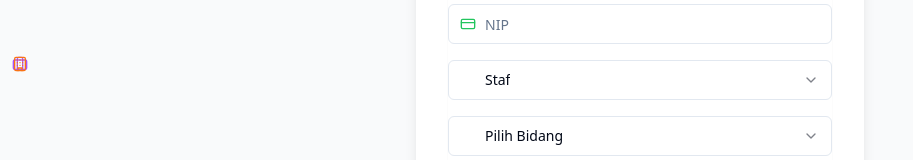
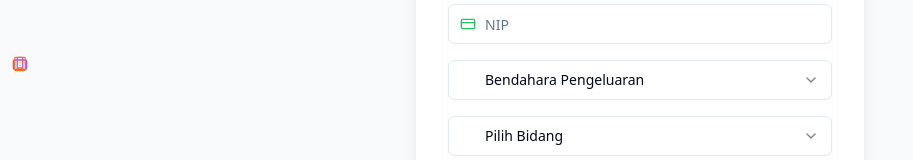
Before and after one commit to BappedaLobar/Arsip-SPJ, a React (Vite) app: page /signup in a window 1280 px wide. Shown: the part 336-496 px from the top of the page, without its empty margins (0-913 px from the left). Built offline with nearby package versions, Linux system fonts and the light colour scheme.

Commit message:
[dyad] wrote 1 file(s)

```diff
--- a/src/pages/SignUp.tsx
+++ b/src/pages/SignUp.tsx
@@ -12,8 +12,7 @@ import { Select, SelectContent, SelectItem, SelectTrigger, SelectValue } from "@
 import { bidangOptions } from "@/types/spj";
 
 const jabatanOptions = [ // Mengubah nama konstanta dari positionOptions menjadi jabatanOptions
-  "Staf",
-  "Bendahara Pengeluaran",
+  "Bendahara Pengeluaran", // Menghilangkan "Staf"
   "Bendahara Pembantu",
 ] as const;
 
@@ -24,7 +23,7 @@ const SignUp = () => {
   const [firstName, setFirstName] = useState("");
   // Menghapus state lastName
   const [nip, setNip] = useState("");
-  const [jabatan, setJabatan] = useState<typeof jabatanOptions[number]>("Staf"); // Menggunakan state 'jabatan'
+  const [jabatan, setJabatan] = useState<typeof jabatanOptions[number]>("Bendahara Pengeluaran"); // Mengubah default menjadi "Bendahara Pengeluaran"
   const [bidang, setBidang] = useState<typeof bidangOptions[number] | "">("");
   const [loading, setLoading] = useState(false);
 
```
